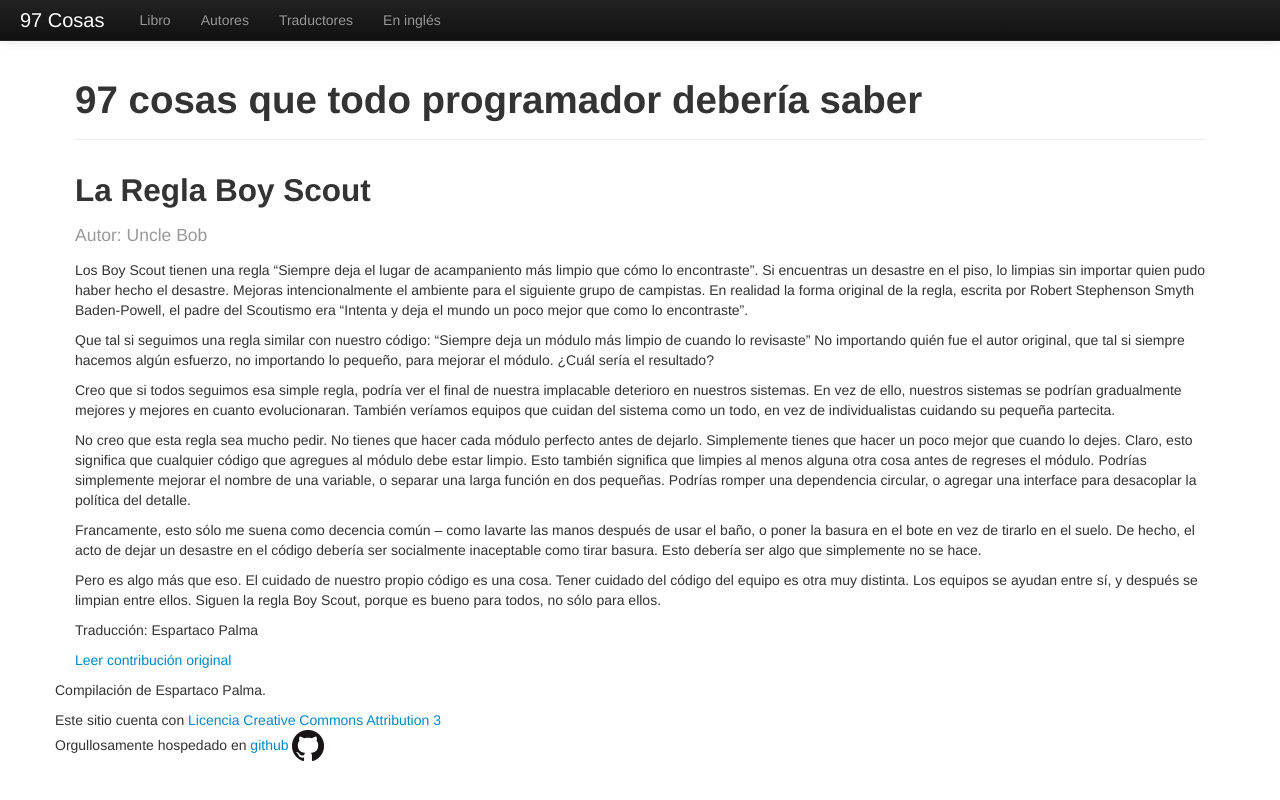
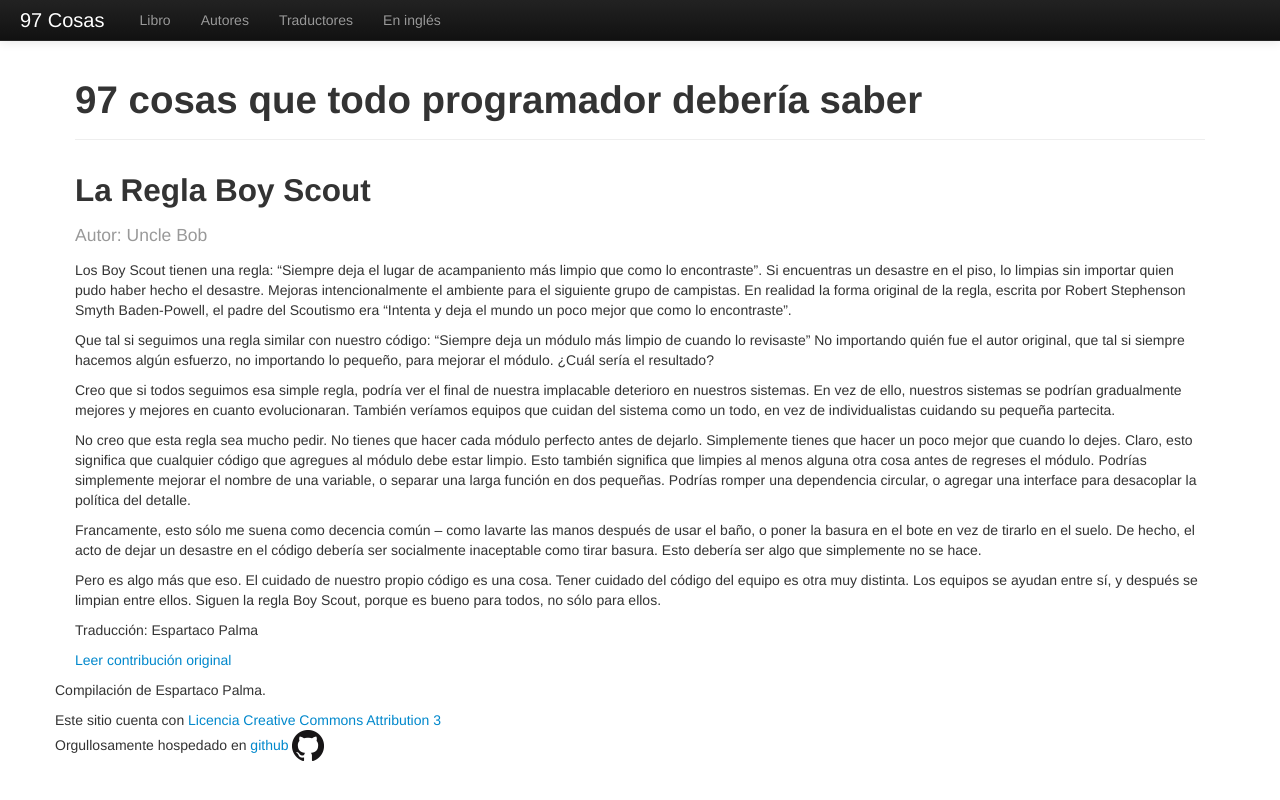
Before and after one commit to esparta/97cosas, a Jekyll site: the page built from libro/regla-boy-scout.md, in a window 1280 px wide. Shown: the top 800 px of the page. Built offline with Jekyll 4.4.1, drawn with Linux system fonts in a browser that asks for light colours.

Commit message:
Fixed some mispell

```diff
--- a/libro/regla-boy-scout.md
+++ b/libro/regla-boy-scout.md
@@ -5,7 +5,7 @@
 author: Uncle Bob
 ---
 
-Los Boy Scout tienen una regla "Siempre deja el lugar de acampaniento más limpio que cómo lo encontraste". Si encuentras un desastre en el piso, lo limpias sin importar quien pudo haber hecho el desastre. Mejoras intencionalmente el ambiente para el siguiente grupo de campistas. En realidad la forma original de la regla, escrita por Robert Stephenson Smyth Baden-Powell, el padre del Scoutismo era "Intenta y deja el mundo un poco mejor que como lo encontraste".
+Los Boy Scout tienen una regla\: "Siempre deja el lugar de acampaniento más limpio que como lo encontraste". Si encuentras un desastre en el piso, lo limpias sin importar quien pudo haber hecho el desastre. Mejoras intencionalmente el ambiente para el siguiente grupo de campistas. En realidad la forma original de la regla, escrita por Robert Stephenson Smyth Baden-Powell, el padre del Scoutismo era "Intenta y deja el mundo un poco mejor que como lo encontraste".
 
 
 Que tal si seguimos una regla similar con nuestro código: "Siempre deja un módulo más limpio de cuando lo revisaste" No importando quién fue el autor original, que tal si siempre hacemos algún esfuerzo, no importando lo pequeño, para mejorar el módulo. ¿Cuál sería el resultado?
@@ -21,4 +21,4 @@
 
 Traducción: Espartaco Palma
 
-[Leer contribución original](http://programmer.97things.oreilly.com/wiki/index.php/Before_You_Refactor)
+[Leer contribución original](http://programmer.97things.oreilly.com/wiki/index.php/The_Boy_Scout_Rule)
```
